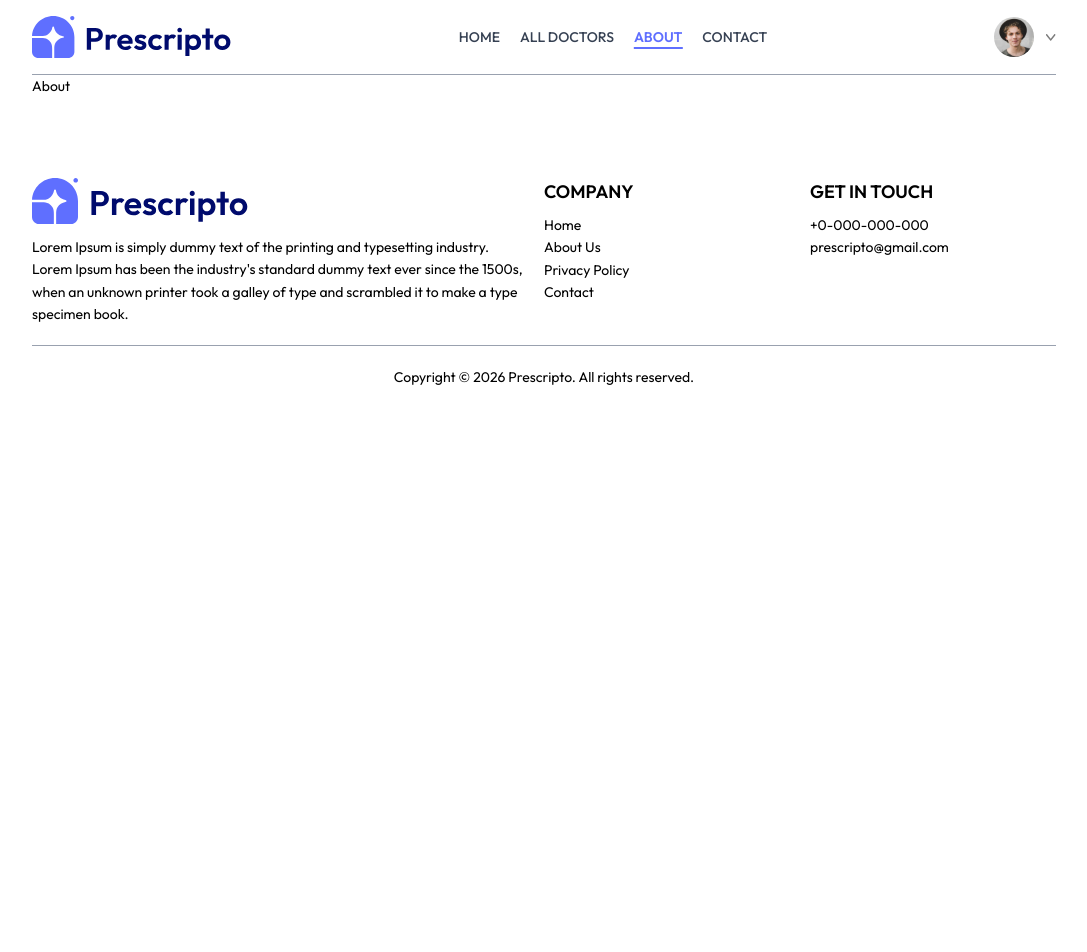
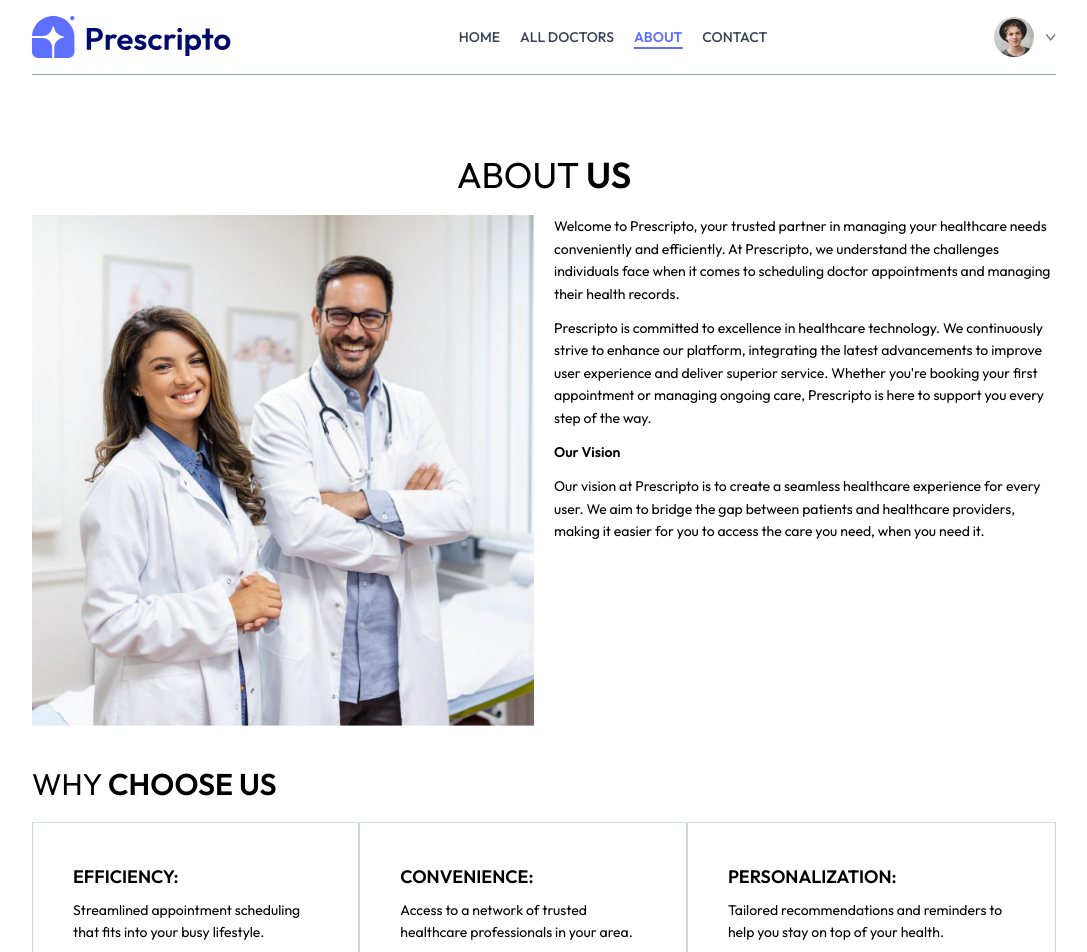
Before and after one commit to adityakumarfullstack/Prescripto, a React (Vite) app in the folder frontend/: page /about in a window 1280 px wide. Shown: the top 952 px of the page, without its empty margins (96-1183 px from the left). Before the commit the page ends 800 px from the top, so only its background shows below. Built offline with nearby package versions, Linux system fonts and the light colour scheme.

Commit message:
Add about page

```diff
--- a/frontend/src/pages/About.jsx
+++ b/frontend/src/pages/About.jsx
@@ -1,8 +1,59 @@
+import { assets } from "../assets/assets"
 
 
 const About = () => {
     return (
-        <div>About</div>
+        <main className="about-page py-10 md:py-20">
+            <section className="about-section">
+                <div className="container">
+                    <div className="section-header mb-5">
+                        <h2 className="page-title text-3xl text-center md:text-4xl uppercase">About <span className="font-semibold">Us</span></h2>
+                    </div>
+                    <div className="page-content flex flex-col md:flex-row gap-5">
+                        <div className="page-left md:w-1/2">
+                            <div className="img-parent">
+                                <img src={assets.about_image} alt="About Image" className="w-full mx-auto" />
+                            </div>
+                        </div>
+                        <div className="page-right md:w-1/2">
+                            <div className="page-description">
+                                <p className="mb-3">Welcome to Prescripto, your trusted partner in managing your healthcare needs conveniently and efficiently. At Prescripto, we understand the challenges individuals face when it comes to scheduling doctor appointments and managing their health records.</p>
+                                <p className="mb-3">Prescripto is committed to excellence in healthcare technology. We continuously strive to enhance our platform, integrating the latest advancements to improve user experience and deliver superior service. Whether you're booking your first appointment or managing ongoing care, Prescripto is here to support you every step of the way.</p>
+                                <h5 className="font-semibold mb-3">Our Vision</h5>
+                                <p>Our vision at Prescripto is to create a seamless healthcare experience for every user. We aim to bridge the gap between patients and healthcare providers, making it easier for you to access the care you need, when you need it.</p>
+                            </div>
+                        </div>
+                    </div>
+                </div>
+            </section>
+            <section className="why-us-section pt-10">
+                <div className="container">
+                    <div className="section-header mb-5">
+                        <h2 className="page-title text-3xl uppercase">Why <span className="font-semibold">Choose Us</span></h2>
+                    </div>
+                    <div className="why-us-list flex flex-col md:flex-row gap-0">
+                        <div className="why-us-item flex items-center p-5 md:p-10 border border-gray-300 hover:border-primary hover:bg-primary hover:text-white transition ease-in-out duration-400">
+                            <div className="why-us-description">
+                                <h3 className="font-semibold text-lg mb-2">EFFICIENCY:</h3>
+                                <p>Streamlined appointment scheduling that fits into your busy lifestyle.</p>
+                            </div>
+                        </div>
+                        <div className="why-us-item flex items-center p-5 md:p-10 border border-gray-300 hover:border-primary hover:bg-primary hover:text-white transition ease-in-out duration-400">
+                            <div className="why-us-description">
+                                <h3 className="font-semibold text-lg mb-2">CONVENIENCE:</h3>
+                                <p>Access to a network of trusted healthcare professionals in your area.</p>
+                            </div>
+                        </div>
+                        <div className="why-us-item flex items-center p-5 md:p-10 border border-gray-300 hover:border-primary hover:bg-primary hover:text-white transition ease-in-out duration-400">
+                            <div className="why-us-description">
+                                <h3 className="font-semibold text-lg mb-2">PERSONALIZATION:</h3>
+                                <p>Tailored recommendations and reminders to help you stay on top of your health.</p>
+                            </div>
+                        </div>
+                    </div>
+                </div>
+            </section>
+        </main>
     )
 }
 
```
